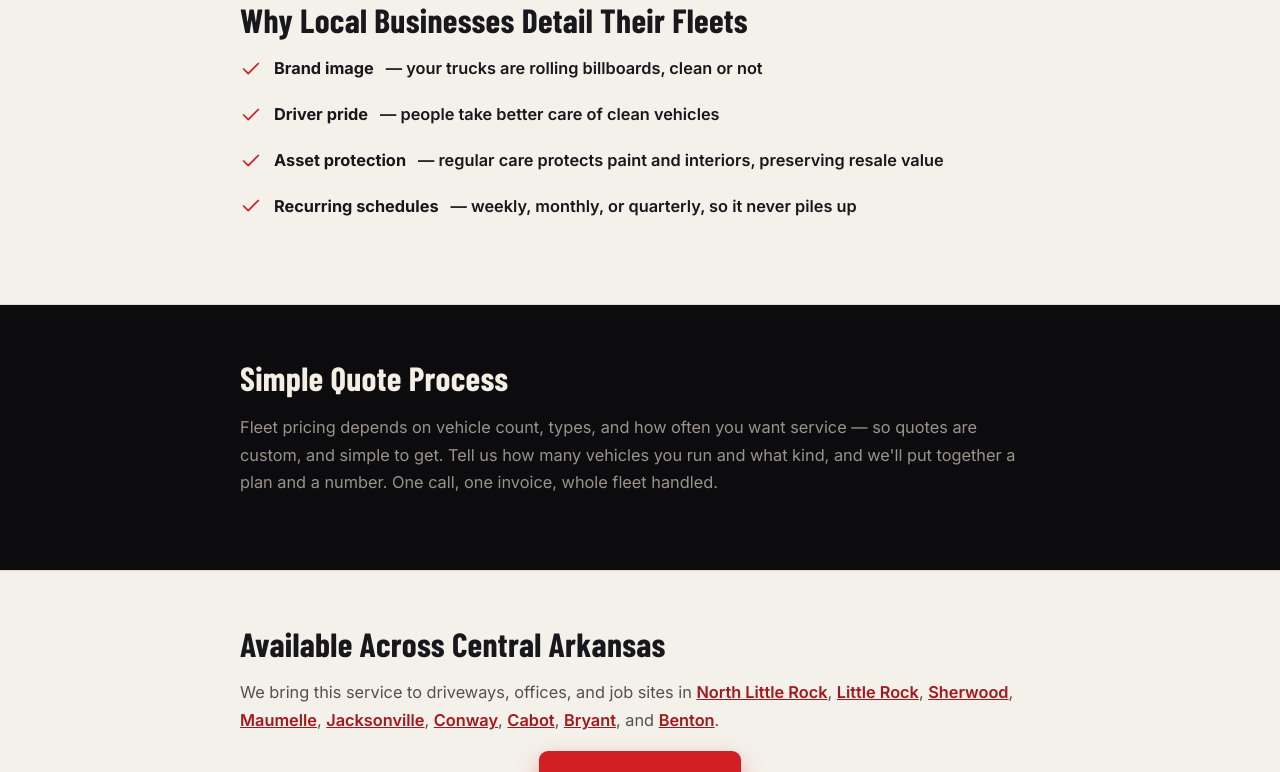
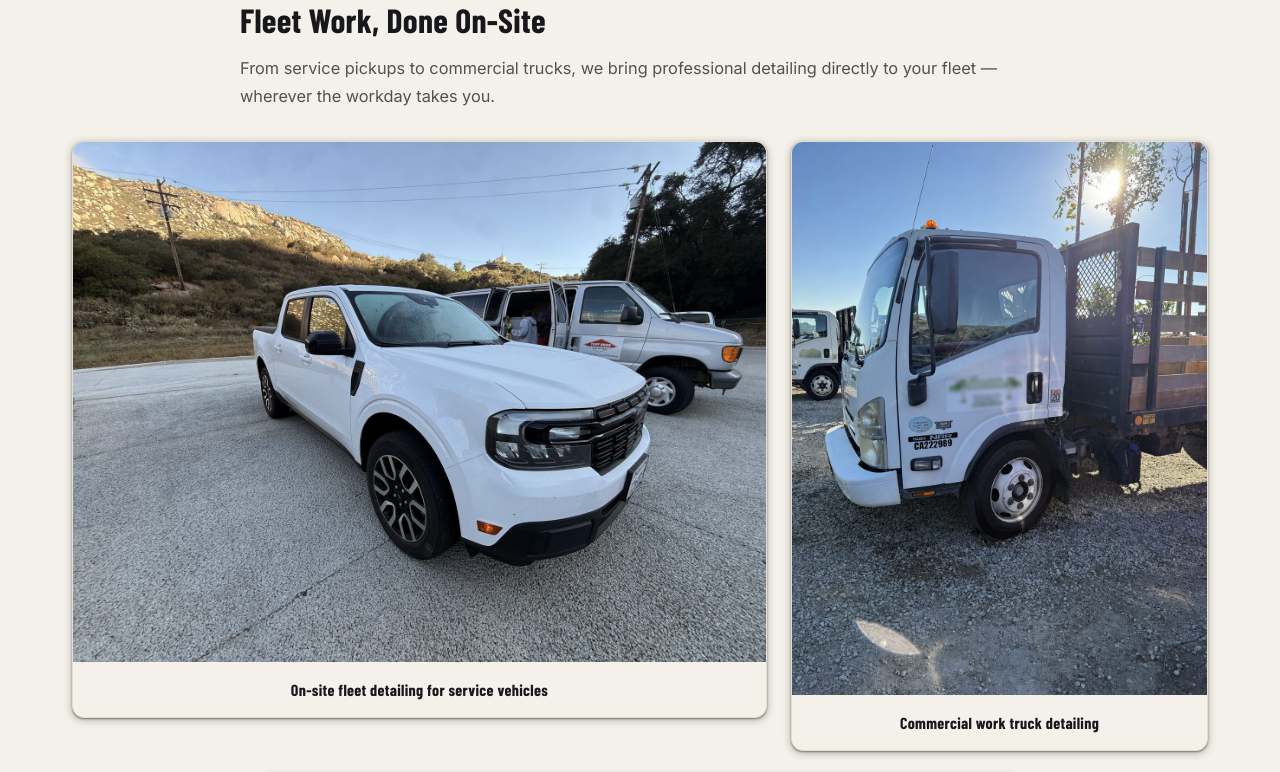
Before and after one commit to J-Rod98/tuff-bros-detailing, a plain HTML site: page fleet-detailing-little-rock-ar/index.html in a window 1280 px wide. Shown: the part 915-1687 px from the top of the page. Drawn offline with nearby package versions, Linux system fonts and the light colour scheme.

Commit message:
Add fleet detailing project gallery

```diff
--- a/fleet-detailing-little-rock-ar/index.html
+++ b/fleet-detailing-little-rock-ar/index.html
@@ -162,6 +162,28 @@
 <section class="content-section"><div class="container"><div class="prose"><h2>Detailing That Comes to Your Lot</h2>
 <p>Sending vehicles out for detailing one at a time kills productivity. We flip the model: we come to your yard, office, or job site and work through the fleet on-site — after hours or around your schedule, so trucks stay on the road during business hours.</p>
 <p>We handle work trucks, vans, crew vehicles, and anything else with your name on the side.</p></div></div></section>
+<section class="content-section alt">
+  <div class="container">
+    <div class="prose">
+      <h2>Fleet Work, Done On-Site</h2>
+      <p>From service pickups to commercial trucks, we bring professional detailing directly to your fleet — wherever the workday takes you.</p>
+    </div>
+    <div class="fleet-photo-grid">
+      <figure class="fleet-photo-card">
+        <img src="/fleet-detailing-pickup.jpg" alt="White service pickup and Tuff Bros detailing van at an on-site fleet detail" loading="lazy" width="1600" height="1200">
+        <figcaption>On-site fleet detailing for service vehicles</figcaption>
+      </figure>
+      <figure class="fleet-photo-card fleet-photo-card--portrait">
+        <img src="/fleet-detailing-commercial-truck-blurred.jpg" alt="Commercial landscape truck receiving on-site fleet detailing" loading="lazy" width="1086" height="1448">
+        <figcaption>Commercial work truck detailing</figcaption>
+      </figure>
+      <figure class="fleet-photo-card fleet-photo-card--feature">
+        <img src="/fleet-detailing-service-pickup-blurred.jpg" alt="Service pickup receiving on-site fleet detailing" loading="lazy" width="1448" height="1086">
+        <figcaption>Service pickup detailing</figcaption>
+      </figure>
+    </div>
+  </div>
+</section>
 <section class="content-section alt"><div class="container"><div class="prose"><h2>Why Local Businesses Detail Their Fleets</h2>
 <ul class="check-list">
 <li><svg class="icon tick" viewBox="0 0 24 24" aria-hidden="true"><path d="M20 6 9 17l-5-5"/></svg> <strong>Brand image</strong> — your trucks are rolling billboards, clean or not</li>
--- a/styles.css
+++ b/styles.css
@@ -1550,5 +1550,40 @@ summary:focus-visible {
   margin: 6px 0 20px;
 }
 
+/* Fleet-detailing proof gallery */
+.fleet-photo-grid {
+  max-width: var(--maxw);
+  margin: 30px auto 0;
+  display: grid;
+  grid-template-columns: minmax(0, 1.25fr) minmax(260px, .75fr);
+  gap: 24px;
+  align-items: start;
+}
+.fleet-photo-card {
+  margin: 0;
+  overflow: hidden;
+  border: 1px solid var(--line-light);
+  border-radius: var(--radius);
+  background: var(--paper-light);
+  box-shadow: var(--shadow-sm);
+}
+.fleet-photo-card img { width: 100%; height: auto; }
+.fleet-photo-card figcaption {
+  padding: 14px 16px;
+  color: var(--ink-text);
+  font-family: var(--font-head);
+  font-size: 1rem;
+  font-weight: 700;
+  letter-spacing: .02em;
+  text-align: center;
+}
+.fleet-photo-card--portrait { max-width: 440px; justify-self: center; }
+.fleet-photo-card--feature { grid-column: 1 / -1; width: 100%; max-width: 760px; justify-self: center; }
+@media (max-width: 680px) {
+  .fleet-photo-grid { grid-template-columns: 1fr; }
+  .fleet-photo-card--portrait { max-width: 520px; }
+  .fleet-photo-card--feature { grid-column: auto; }
+}
+
 /* Single before/after slider centered inside prose */
 .prose .ba-slider { margin: 6px 0 20px; }
```
Also changed, not shown: fleet-detailing-commercial-truck-blurred.jpg (added), fleet-detailing-pickup.jpg (added), fleet-detailing-service-pickup-blurred.jpg (added).
